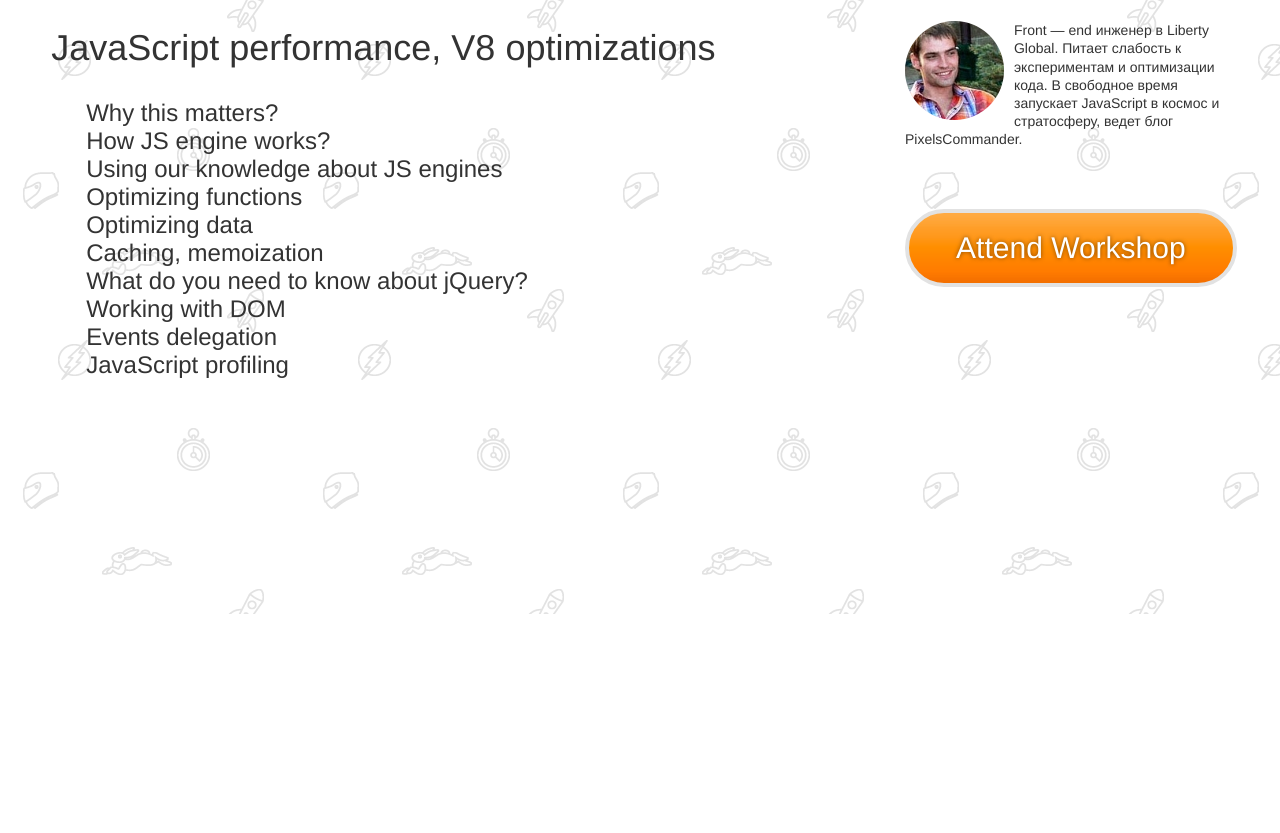
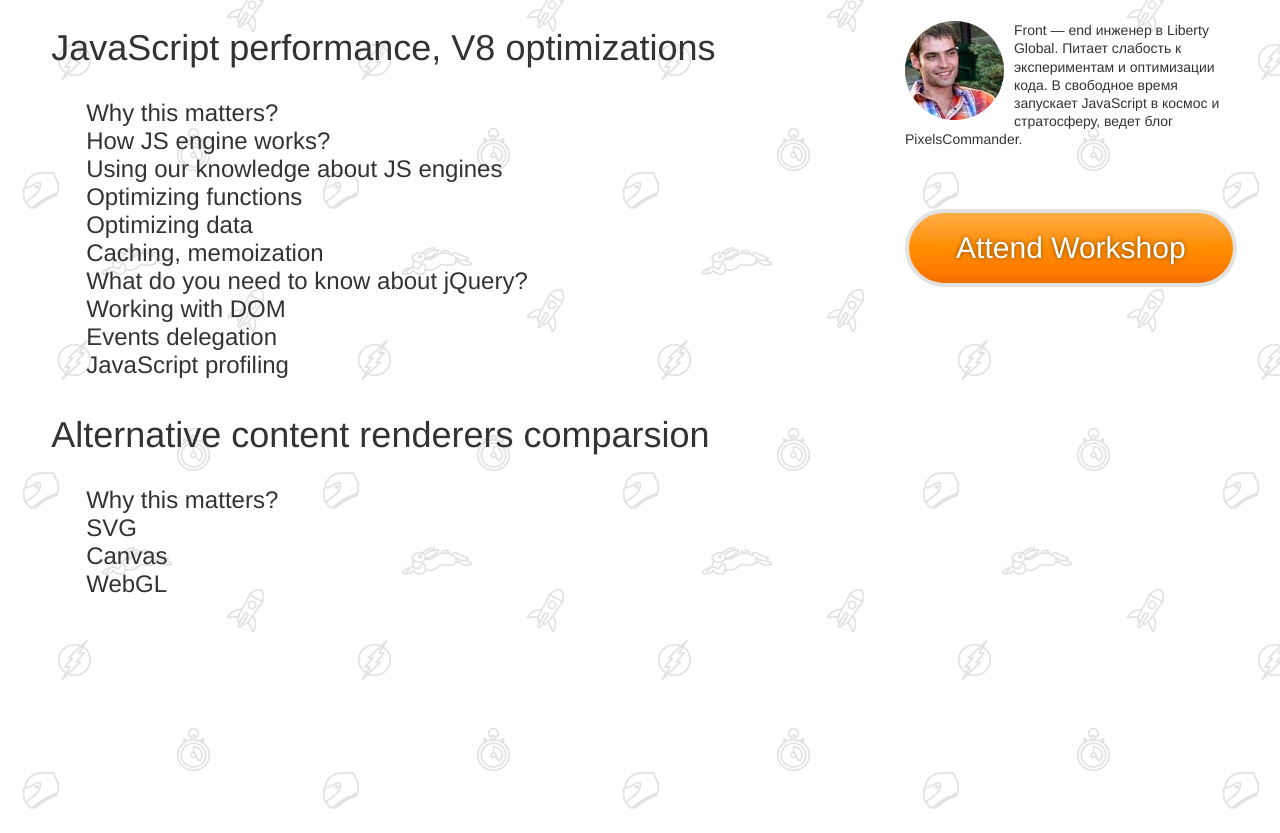
Before and after one commit to ChallengingNative/page, a plain HTML site: page html/index.html in a window 1280 px wide. Shown: the part 1377-2210 px from the top of the page. Before the commit the page ends 1991 px from the top, so only its background shows below. Drawn offline with Linux system fonts and the light colour scheme.

Commit message:
Initial commit

```diff
--- a/html/index.html
+++ b/html/index.html
@@ -79,6 +79,21 @@
                     <li>JavaScript profiling</li>
                 </a>
             </ul>
+            <a href="http://smartme.com.ua/bistrie-web-prilozheniya-razrabotka-profailing-optimizaciya"><h4 class="list-heading">Alternative content renderers comparsion</h4></a>
+            <ul>
+                <a href="http://smartme.com.ua/bistrie-web-prilozheniya-razrabotka-profailing-optimizaciya">
+                    <li>Why this matters?</li>
+                </a>
+                <a href="http://smartme.com.ua/bistrie-web-prilozheniya-razrabotka-profailing-optimizaciya">
+                    <li>SVG</li>
+                </a>
+                <a href="http://smartme.com.ua/bistrie-web-prilozheniya-razrabotka-profailing-optimizaciya">
+                    <li>Canvas</li>
+                </a>
+                <a href="http://smartme.com.ua/bistrie-web-prilozheniya-razrabotka-profailing-optimizaciya">
+                    <li>WebGL</li>
+                </a>
+            </ul>
         </section>
             </div>
         <div class="right-column">
@@ -110,7 +125,7 @@
                         свободное время запускает JavaScript в космос и стратосферу, ведет блог PixelsCommander.</p>
                 </div>
             </section>
-            <a class="attend-workshop" href="#">Attend Workshop</a>
+            <a class="attend-workshop" href="http://smartme.com.ua/bistrie-web-prilozheniya-razrabotka-profailing-optimizaciya">Attend Workshop</a>
         </div>
     </div>
 </div>
```
